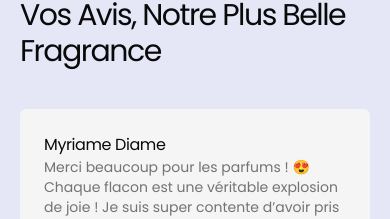
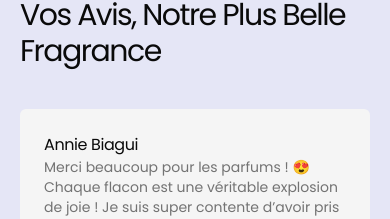
Before and after one commit to Rif-woo/Josewebsite2.0, a Next.js app: page / in a window 390 px wide. Shown: the part 2907-3126 px from the top of the page. Built offline with nearby package versions, Linux system fonts and the light colour scheme; no server answers.

Commit message:
testi responsive updated

```diff
--- a/components/ui/testimonials.jsx
+++ b/components/ui/testimonials.jsx
@@ -16,9 +16,9 @@ const testimonials = [
   {
     quote: "Game Changer",
     description: "Merci beaucoup pour les parfums ! 😍 Chaque flacon est une véritable explosion de joie ! Je suis super contente d’avoir pris les quatre, ils sont tous incroyables. Continue à nous faire découvrir des trésors olfactifs comme ceux-ci !.",
-    author: "Myriame Diame",
+    author: "Annie Biagui",
     avatar: "https://example.com/avatar1.png",
-    avatarFallback: "MD"
+    avatarFallback: "AN"
   },
   {
     quote: "Incredible Solution",
@@ -38,19 +38,13 @@ const testimonials = [
 
   {
     quote: "Incredible Solution",
-    description: "Hello puce j’ai récupéré le parfum hier j’ai trop aimé ton choix 🥰🥰🥰🥰 en plus le cadeau dedans trop cute 🫠🥰.",
-    author: "Marie Thioro Thiaw",
+    description: "Mareine je sens bonnnnnnn Mamaaaaaaa✨🤌🏾.",
+    author: "Myriame Diame",
     avatar: "https://example.com/avatar2.png",
-    avatarFallback: "MT"
+    avatarFallback: "MD"
   },
 
-  {
-    quote: "Incredible Solution",
-    description: "Waaooooouuuuhhhhhh. Quel seennnteuuuuuur 🤩. Tes parfums sont des pépites.Le Mighty mon préféré.",
-    author: "Franck OKE",
-    avatar: "https://example.com/avatar2.png",
-    avatarFallback: "FO"
-  },
+
 
   {
     quote: "Incredible Solution",
```
